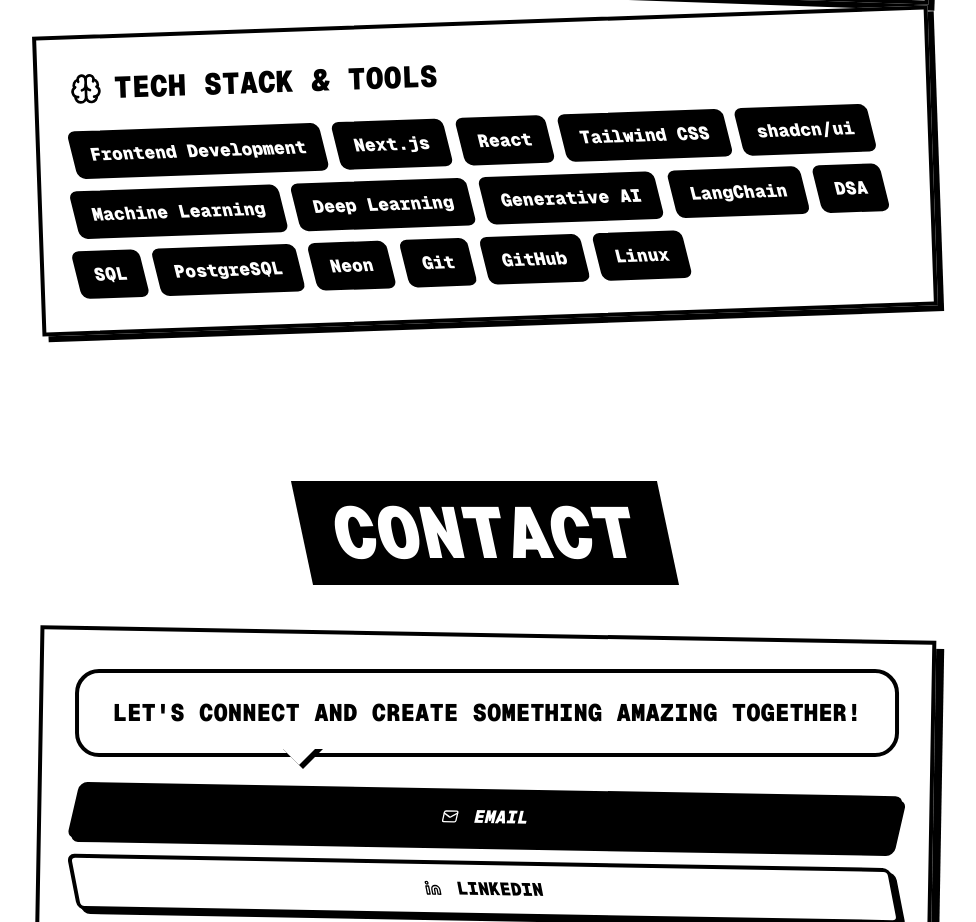
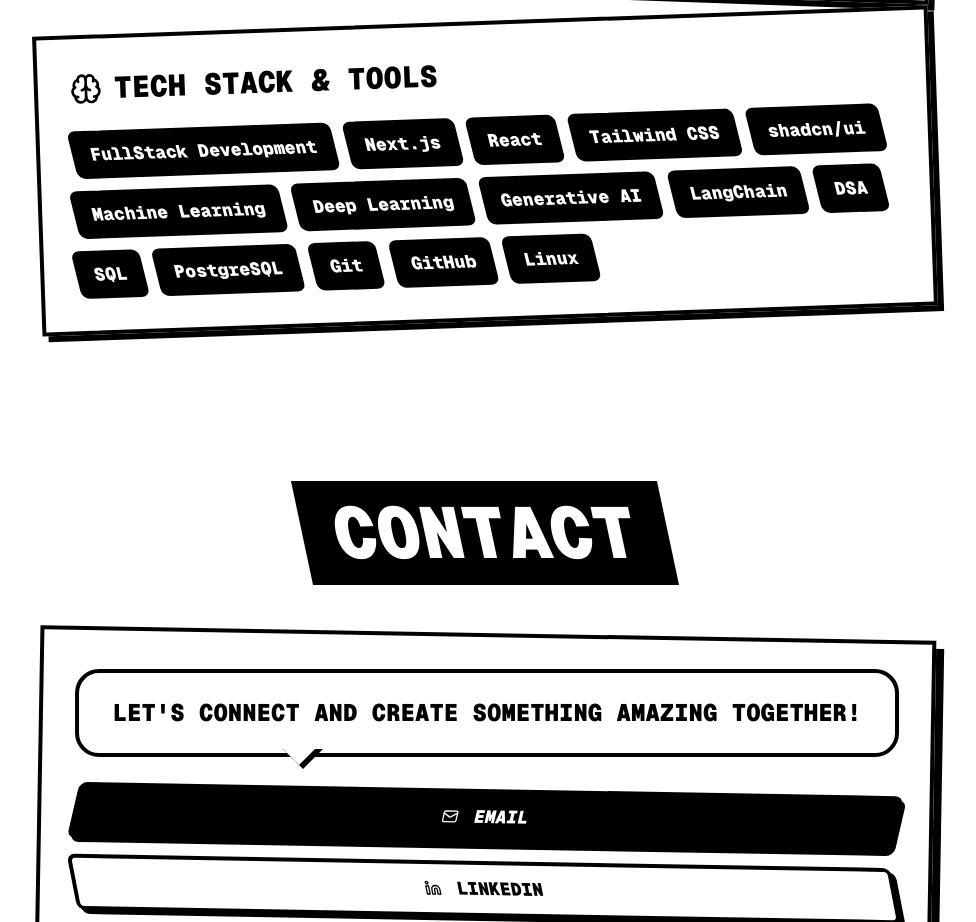
Before and after one commit to Akshat-Raii/Developer_Portfolio, a Next.js app in the folder developer_portfolio/: page / in a window 1280 px wide. Shown: the part 6960-7882 px from the top of the page, without its empty margins (155-1131 px from the left). Built offline with nearby package versions, Linux system fonts and the light colour scheme.

Commit message:
Changed Skills

```diff
--- a/developer_portfolio/app/page.tsx
+++ b/developer_portfolio/app/page.tsx
@@ -130,7 +130,7 @@
   const skills = {
     languages: ["C", "C++", "Java", "Python", "JavaScript", "TypeScript", "HTML", "CSS", "BashScript"],
     technologies: [
-      "Frontend Development",
+      "FullStack Development",
       "Next.js",
       "React",
       "Tailwind CSS",
@@ -142,7 +142,6 @@
       "DSA",
       "SQL",
       "PostgreSQL",
-      "Neon",
       "Git",
       "GitHub",
       "Linux",
```
